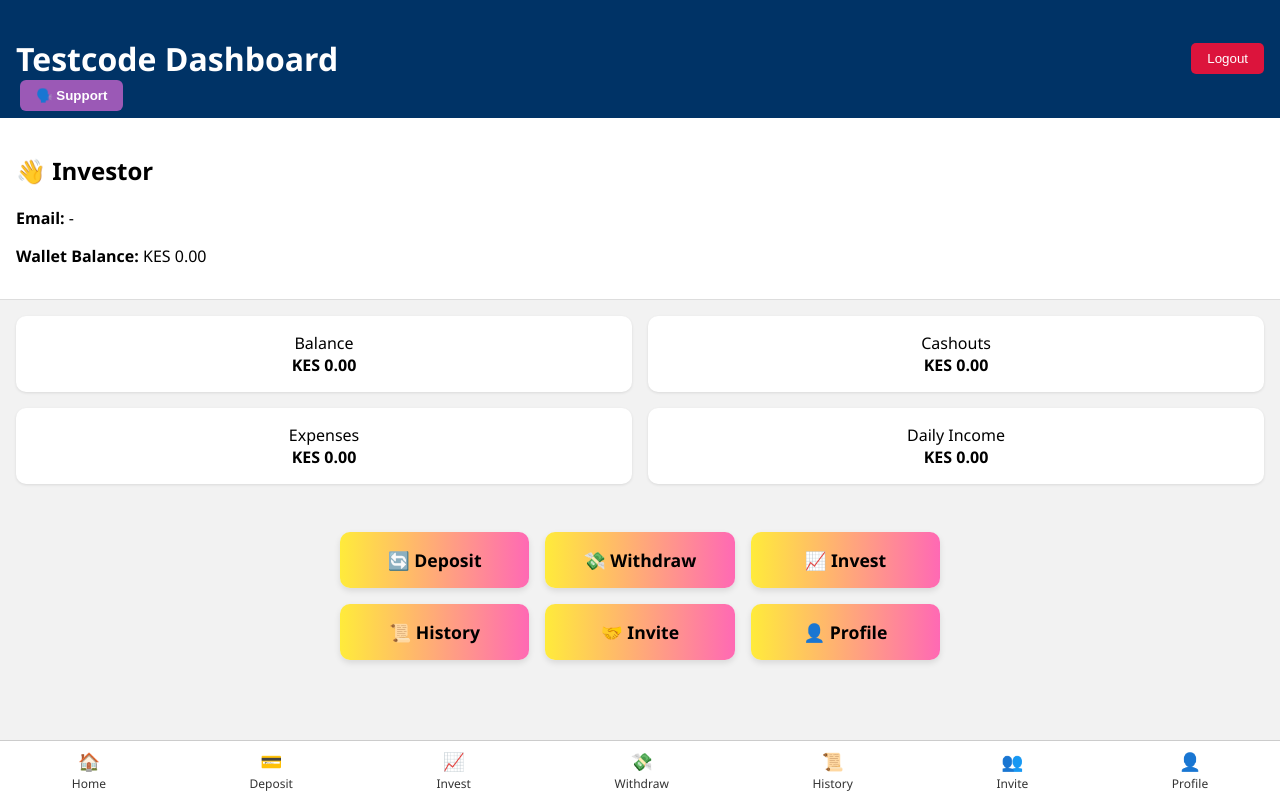
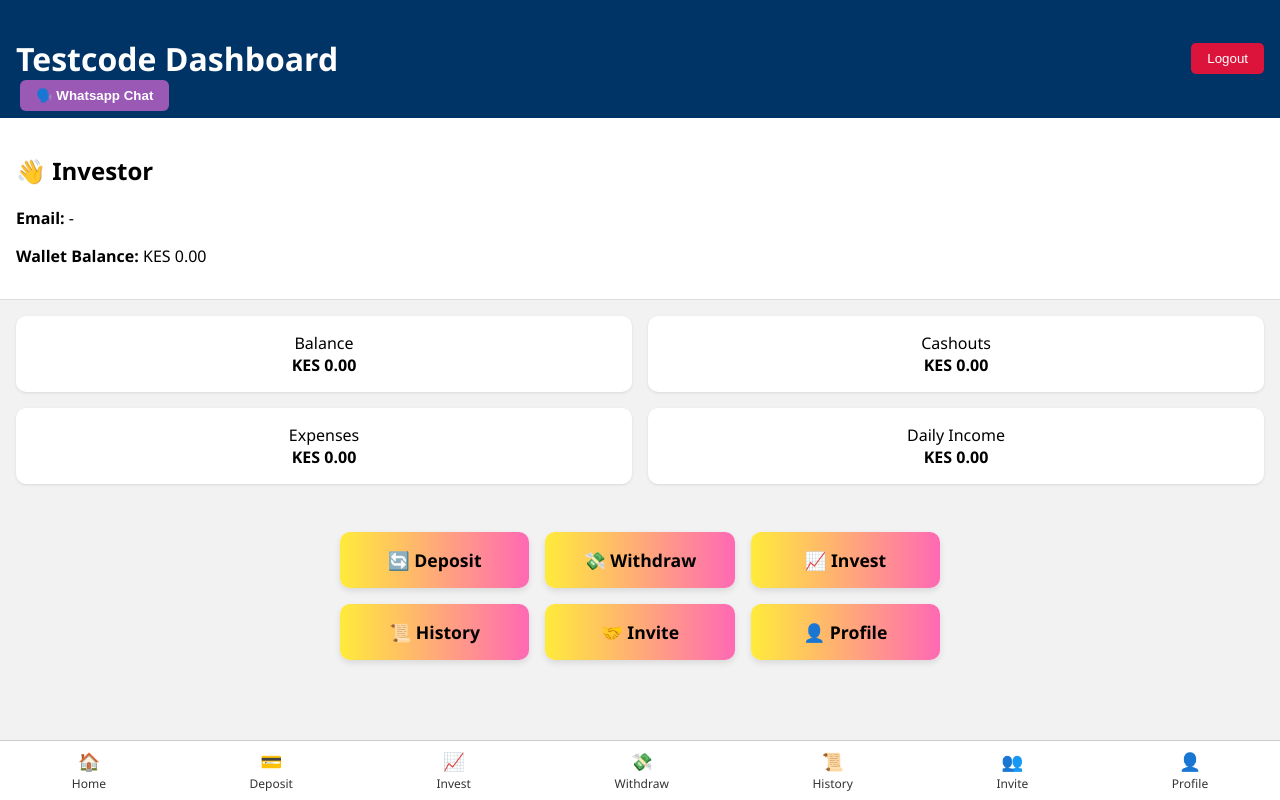
Before and after one commit to omondi-2025/test-code-invest, a website: page public/index.html in a window 1280 px wide. Drawn offline with Linux system fonts and the light colour scheme; no server answers; sample sign-in values are in the browser's storage.

Commit message:
Updated index

```diff
--- a/public/index.html
+++ b/public/index.html
@@ -174,7 +174,7 @@
   </header>
 
   <div class="support-dropdown" id="supportDropdown">
-    <button onclick="toggleSupportMenu()">🗣️ Support</button>
+    <button onclick="toggleSupportMenu()">🗣️ Whatsapp Chat</button>
     <div class="support-menu" id="supportMenu">
       <a href="https://chat.whatsapp.com/DJO9NGcMiJdCLwGkTg3JpV?mode=ac_t" target="_blank">📢 Join WhatsApp Group</a>
     </div>
```
